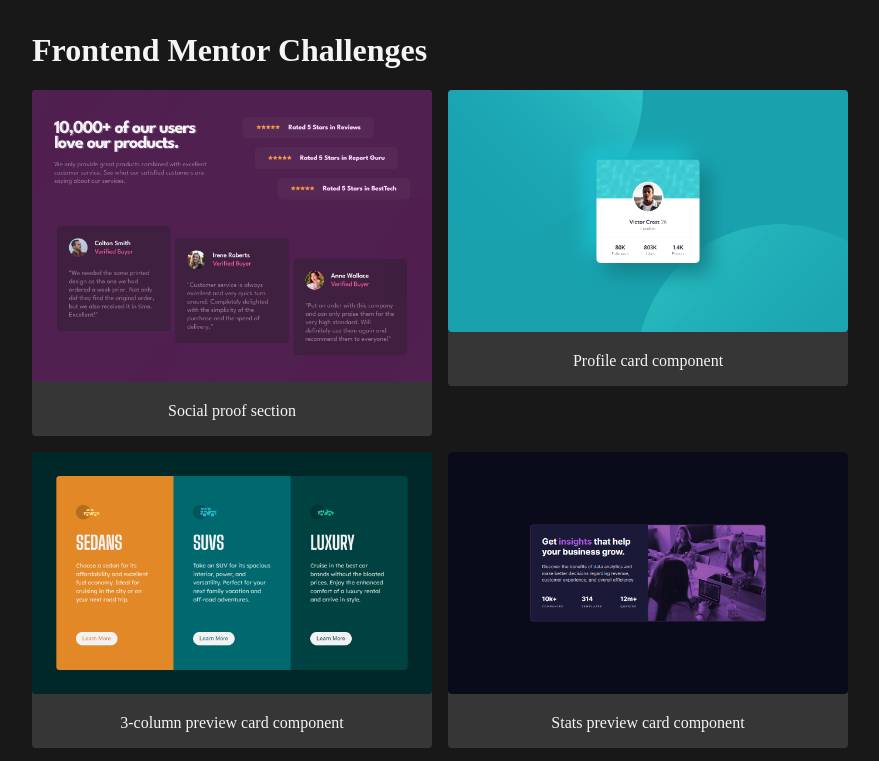
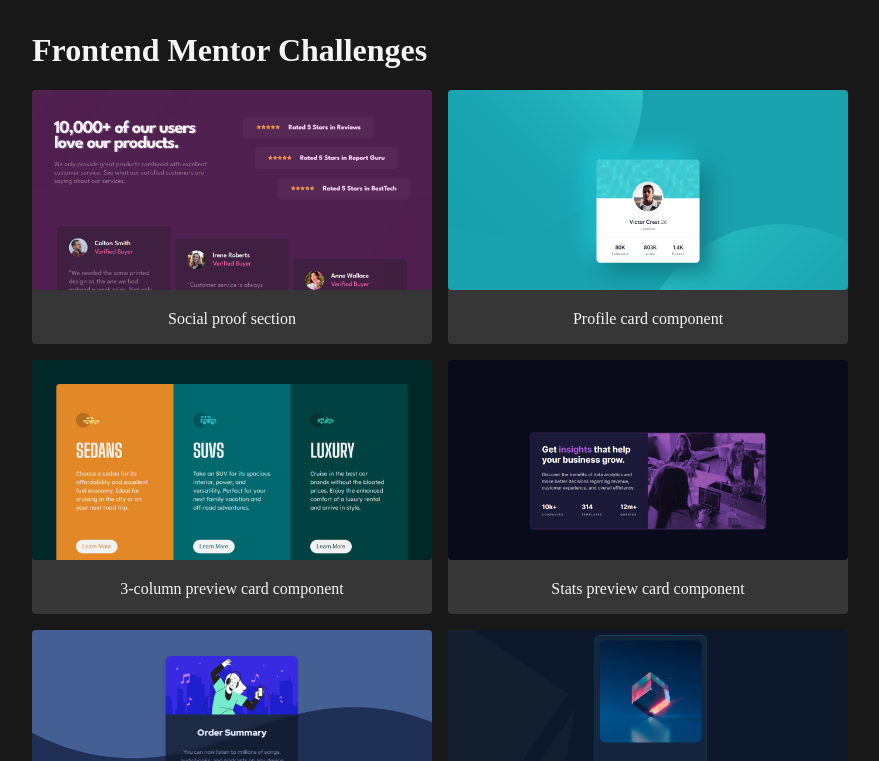
Before and after one commit to rehberbey/Frontend-Mentor-Challenges, a plain HTML site: page index.html in a window 1280 px wide. Shown: the top 761 px of the page, without its empty margins (0-879 px from the left). Drawn offline with Linux system fonts and the light colour scheme.

Commit message:
Minor visual changes

```diff
--- a/index.html
+++ b/index.html
@@ -58,8 +58,13 @@
             }
             figure img {
                 inline-size: 100%;
-                block-size: auto;
+                aspect-ratio: 2;
                 object-fit: cover;
+                object-position: top;
+                transition: object-position 1s ease-in-out;
+            }
+            figure img:hover {
+                object-position: bottom;
             }
         </style>
     </head>
```
